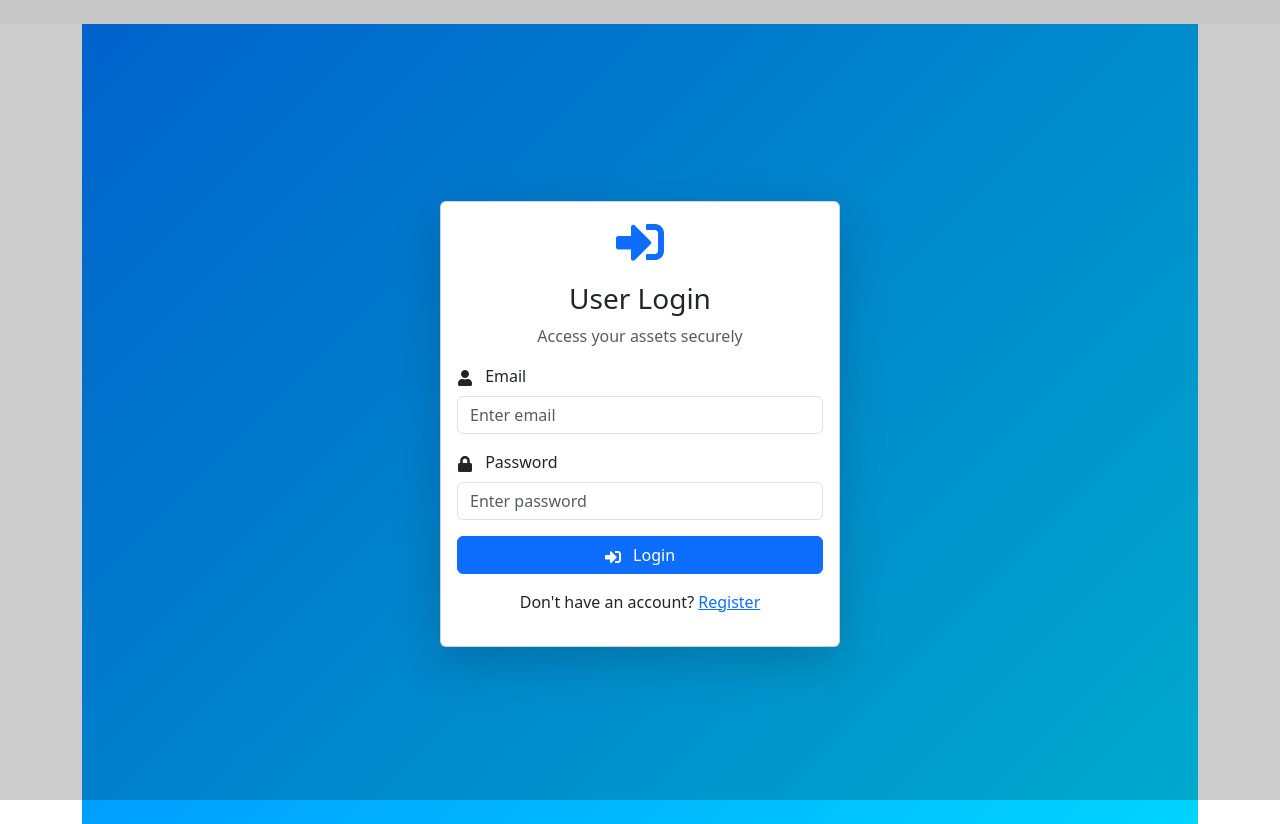
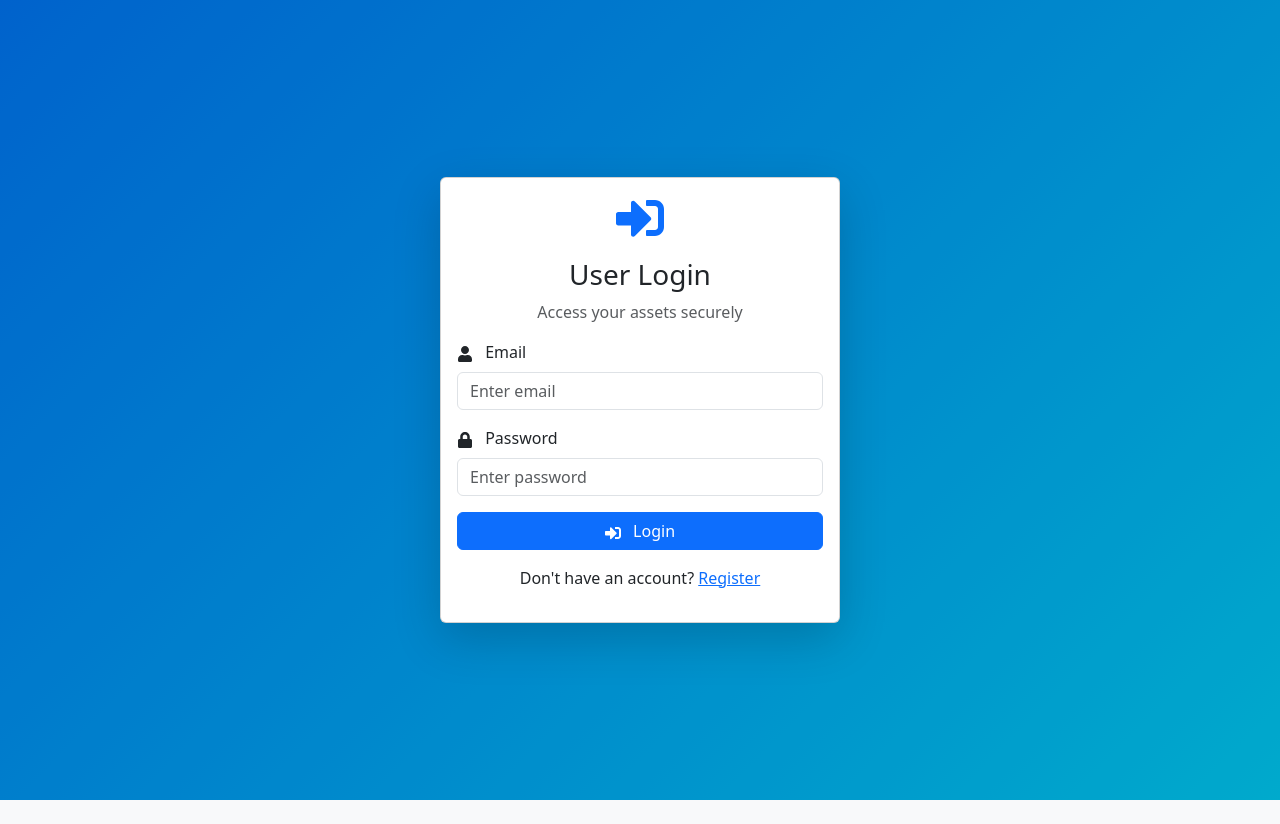
Before and after one commit to Pruthviraj89/asset-management, a React (Create React App) app in the folder frontend/my-app/: page /login in a window 1280 px wide. After the commit the page ends 800 px from the top, so only its background shows below. Built offline with nearby package versions, Linux system fonts and the light colour scheme.

Commit message:
margin padding fixed

```diff
--- a/frontend/my-app/src/App.js
+++ b/frontend/my-app/src/App.js
@@ -10,7 +10,7 @@ function App() {
     <ThemeProvider>
       <AuthProvider>
         <Router>
-          <Container className="mt-4">
+          <Container fluid className="p-0 m-0" >
             <MainRoutes />
           </Container>
         </Router>
--- a/frontend/my-app/src/index.css
+++ b/frontend/my-app/src/index.css
@@ -1,10 +1,13 @@
 /* General styles */
-body {
+* {
   margin: 0;
   padding: 0;
+  box-sizing: border-box;
+}
+
+body {
   transition: background-color 0.3s, color 0.3s;
 }
-
 /* Light mode styles */
 [data-bs-theme="light"] {
   background-color: #f8f9fa;
```
